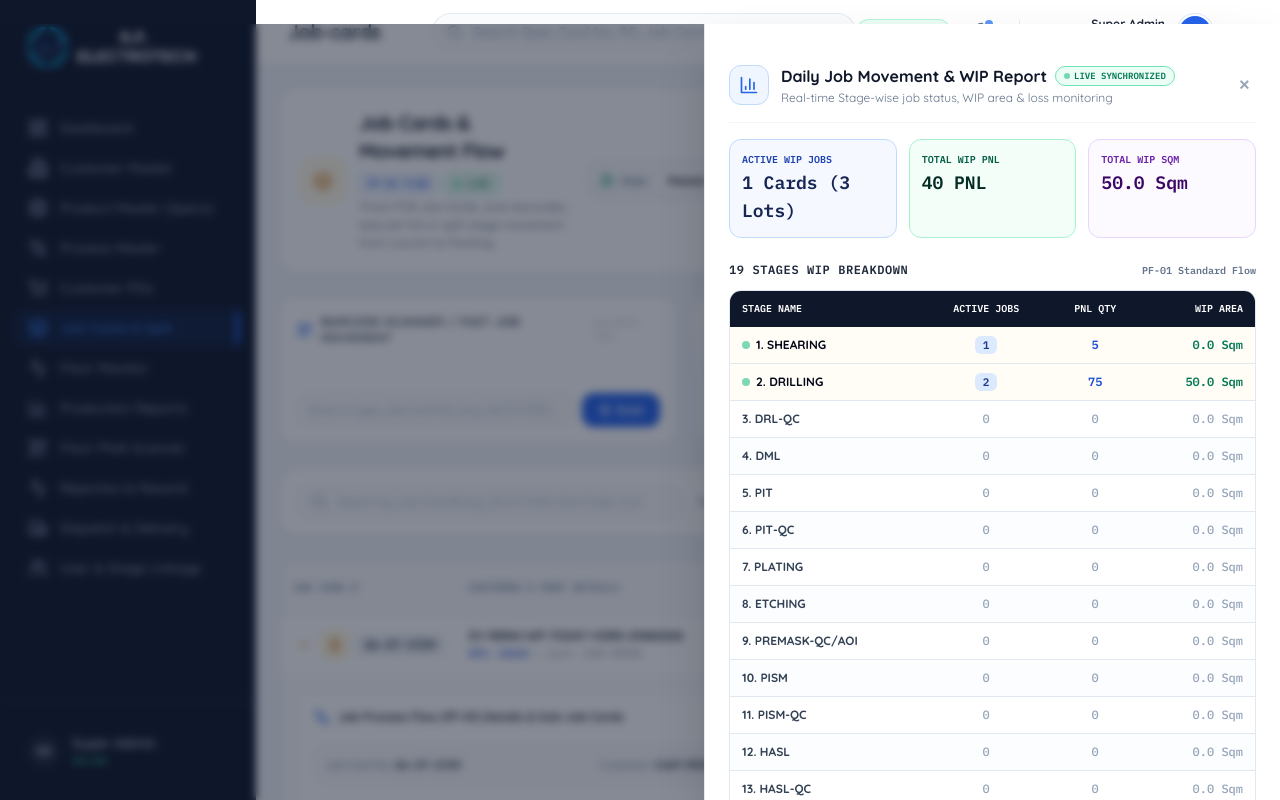
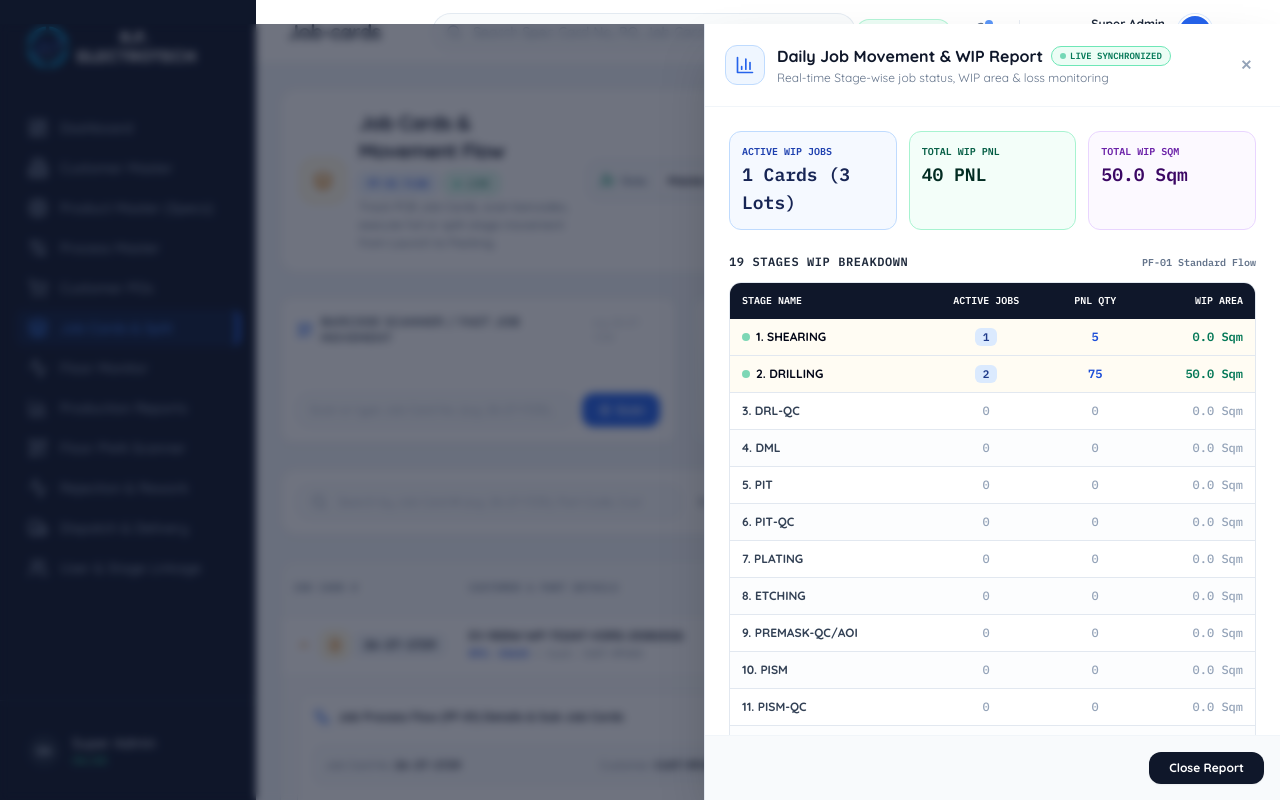
Before and after one commit to walterhydra/RF-ELECTRO-TECH-ERP, a Next.js app in the folder frontend/: page /job-cards in a window 1280 px wide. Both pictures are taken after a click on the button "WIP & Daily Report". Built offline with nearby package versions, Linux system fonts and the light colour scheme; a web font is replaced by a local one.

Commit message:
fix(drawer): refactor report drawer to flex-col with fixed header, smooth scroll body, and anchored footer

```diff
--- a/frontend/src/app/(admin)/job-cards/page.tsx
+++ b/frontend/src/app/(admin)/job-cards/page.tsx
@@ -1667,17 +1667,21 @@ export default function JobCardsPage() {
 
       {/* MODAL 4: WIP & Daily Movement Report Drawer */}
       {showReportDrawer && (
-        <div className="fixed inset-0 bg-slate-900/50 backdrop-blur-sm z-[200] flex items-center justify-end animate-in fade-in duration-200">
-          <div className="bg-white border-l border-slate-200 w-full max-w-xl h-full p-6 pt-8 overflow-y-auto space-y-6 shadow-2xl text-slate-900 font-sans">
-
-            {/* Drawer Header (Sticky Top) */}
-            <div className="sticky top-0 bg-white z-20 pb-4 border-b border-slate-100 flex items-center justify-between -mt-2 pt-2">
+        <div className="fixed inset-0 bg-slate-900/60 backdrop-blur-sm z-[200] flex justify-end animate-in fade-in duration-200">
+          {/* Backdrop Click Handler */}
+          <div className="absolute inset-0" onClick={() => setShowReportDrawer(false)} />
+
+          {/* Drawer Panel */}
+          <div className="relative bg-white border-l border-slate-200 w-full max-w-xl h-full flex flex-col shadow-2xl text-slate-900 font-sans z-10">
+
+            {/* 1. Fixed Drawer Header (Never Scrolls, Never Clipped) */}
+            <div className="p-5 border-b border-slate-100 flex items-center justify-between bg-white shrink-0 shadow-2xs">
               <div className="flex items-center gap-3">
                 <div className="w-10 h-10 rounded-xl bg-blue-50 border border-blue-200 flex items-center justify-center text-blue-600 font-bold shrink-0">
                   <BarChart3 className="w-5 h-5" />
                 </div>
                 <div>
-                  <div className="flex items-center gap-2">
+                  <div className="flex items-center gap-2 flex-wrap">
                     <h3 className="font-extrabold text-slate-900 text-base">Daily Job Movement & WIP Report</h3>
                     <span className="px-2 py-0.5 rounded-full text-[9px] font-mono bg-emerald-50 text-emerald-700 font-black border border-emerald-300 flex items-center gap-1">
                       <span className="w-1.5 h-1.5 rounded-full bg-emerald-500 animate-pulse" />
@@ -1689,27 +1693,30 @@ export default function JobCardsPage() {
               </div>
               <button
                 onClick={() => setShowReportDrawer(false)}
-                className="text-slate-400 hover:text-slate-700 text-sm font-bold p-1.5 rounded-xl hover:bg-slate-100 cursor-pointer transition-all"
+                className="text-slate-400 hover:text-slate-700 text-sm font-bold p-2 rounded-xl hover:bg-slate-100 cursor-pointer transition-all shrink-0"
               >
                 ✕
               </button>
             </div>
+
+            {/* 2. Scrollable Body Content */}
+            <div className="flex-1 overflow-y-auto p-5 sm:p-6 space-y-6">
 
               {/* Quick Live Summary Metric Cards */}
               <div className="grid grid-cols-3 gap-3">
                 <div className="bg-blue-50/60 border border-blue-200 p-3 rounded-xl">
                   <p className="text-[10px] font-bold text-blue-800 uppercase font-mono">Active WIP Jobs</p>
-                <p className="text-lg font-black text-blue-950 mt-0.5 font-mono">{inProgressCount} Cards ({totalSubLots} Lots)</p>
+                  <p className="text-base sm:text-lg font-black text-blue-950 mt-0.5 font-mono">{inProgressCount} Cards ({totalSubLots} Lots)</p>
                 </div>
 
                 <div className="bg-emerald-50/60 border border-emerald-200 p-3 rounded-xl">
                   <p className="text-[10px] font-bold text-emerald-800 uppercase font-mono">Total WIP PNL</p>
-                <p className="text-lg font-black text-emerald-950 mt-0.5 font-mono">{activePnlCount} PNL</p>
+                  <p className="text-base sm:text-lg font-black text-emerald-950 mt-0.5 font-mono">{activePnlCount} PNL</p>
                 </div>
 
                 <div className="bg-purple-50/60 border border-purple-200 p-3 rounded-xl">
                   <p className="text-[10px] font-bold text-purple-800 uppercase font-mono">Total WIP Sqm</p>
-                <p className="text-lg font-black text-purple-950 mt-0.5 font-mono">{activeSqmArea.toFixed(1)} Sqm</p>
+                  <p className="text-base sm:text-lg font-black text-purple-950 mt-0.5 font-mono">{activeSqmArea.toFixed(1)} Sqm</p>
                 </div>
               </div>
 
@@ -1726,7 +1733,7 @@ export default function JobCardsPage() {
 
                 <div className="bg-white rounded-xl border border-slate-200 overflow-hidden shadow-2xs">
                   <table className="w-full text-left text-xs font-sans">
-                  <thead className="bg-slate-900 text-white font-mono text-[10px] uppercase">
+                    <thead className="bg-slate-900 text-white font-mono text-[10px] uppercase sticky top-0 z-10">
                       <tr>
                         <th className="py-2.5 px-3 font-bold">Stage Name</th>
                         <th className="py-2.5 px-3 text-center font-bold">Active Jobs</th>
@@ -1736,7 +1743,6 @@ export default function JobCardsPage() {
                     </thead>
                     <tbody className="divide-y divide-slate-200">
                       {PF01_STAGES.map((stg) => {
-                      // Aggregate master jobs & sub-job cards at this stage
                         const activeMasterJobs = jobCards.filter(
                           (j) => j.status === 'IN_PROGRESS' && j.currentStageName === stg
                         );
@@ -1760,7 +1766,7 @@ export default function JobCardsPage() {
                             key={stg}
                             className={`transition-colors ${
                               hasActiveWip
-                              ? 'bg-amber-50/50 hover:bg-amber-100/60'
+                                ? 'bg-amber-50/60 hover:bg-amber-100/80 font-semibold'
                                 : 'hover:bg-slate-50/80 odd:bg-white even:bg-slate-50/40'
                             }`}
                           >
@@ -1810,7 +1816,7 @@ export default function JobCardsPage() {
               </div>
 
               {/* Delay & Overdue Monitoring Notice */}
-            <div className="bg-slate-50 border border-slate-200 p-4 rounded-xl space-y-2">
+              <div className="bg-slate-50 border border-slate-200 p-4 rounded-xl space-y-2 mb-4">
                 <h5 className="text-xs font-black text-slate-900 uppercase tracking-wider flex items-center gap-1.5">
                   <Clock className="w-4 h-4 text-amber-600" />
                   DELAY & OVERDUE MONITORING
@@ -1825,6 +1831,18 @@ export default function JobCardsPage() {
                     <strong className="text-emerald-700 font-mono">0 Rejections (100% Yield)</strong>
                   </div>
                 </div>
+              </div>
+
+            </div>
+
+            {/* 3. Fixed Footer Close Action */}
+            <div className="p-4 border-t border-slate-100 bg-slate-50 flex items-center justify-end shrink-0">
+              <button
+                onClick={() => setShowReportDrawer(false)}
+                className="px-5 py-2 bg-slate-900 hover:bg-slate-800 text-white font-bold text-xs rounded-xl shadow-sm transition-all cursor-pointer"
+              >
+                Close Report
+              </button>
             </div>
 
           </div>
```
Lines whose indentation alone changed are shown as unchanged.
